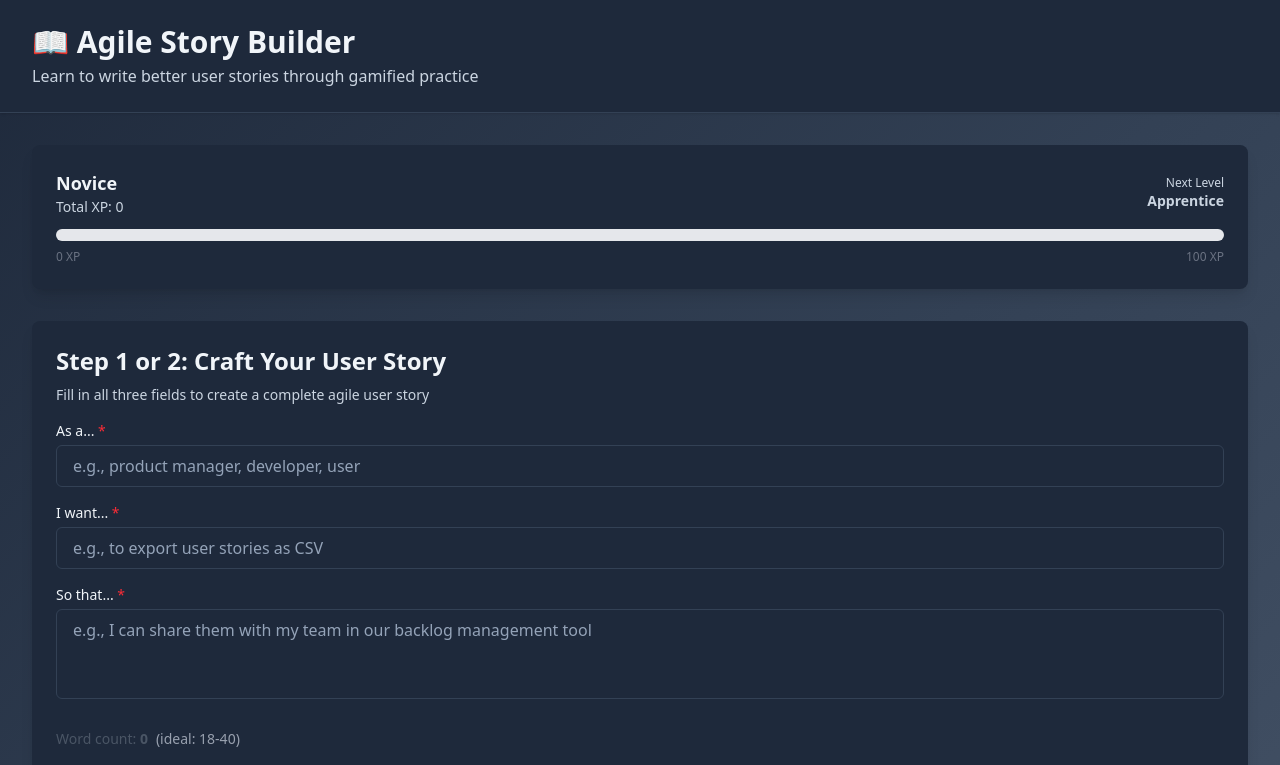
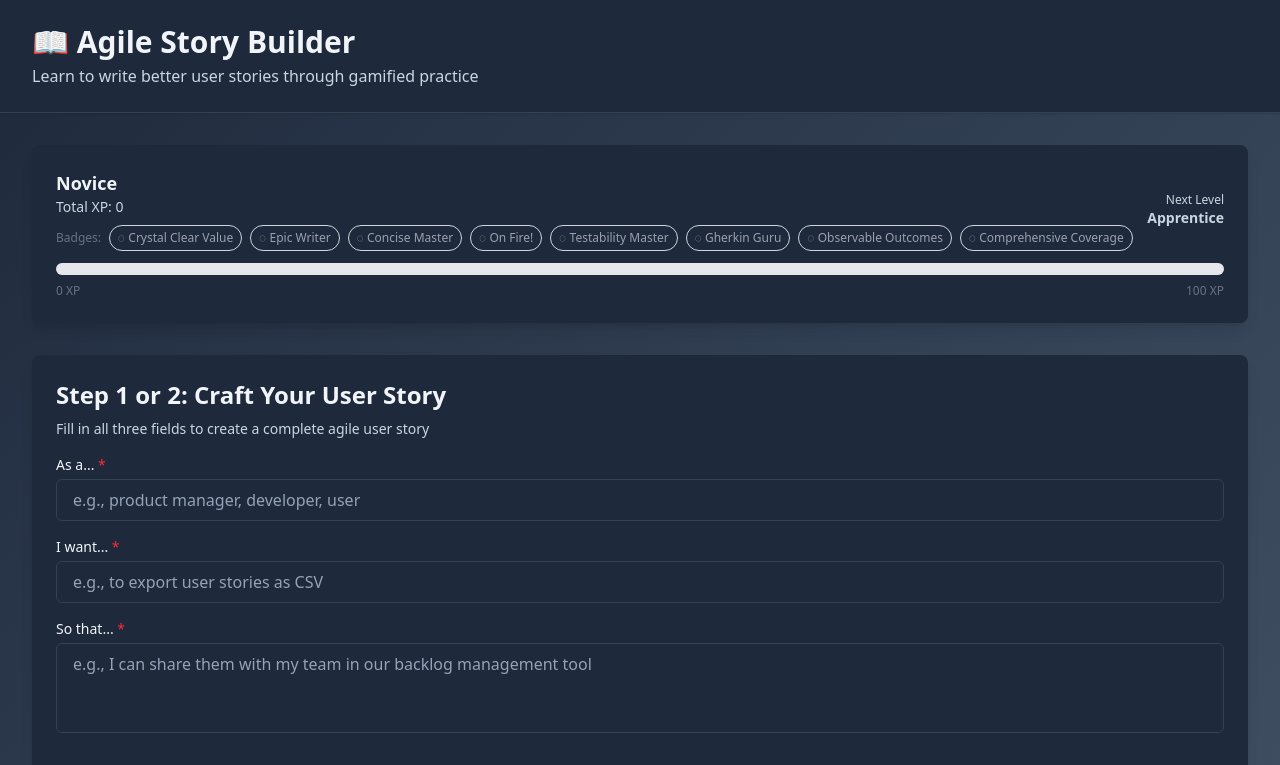
Before and after one commit to leejsinclair/kipling-v2, a React (Vite) app: page / in a window 1280 px wide. Shown: the top 765 px of the page. Built offline with nearby package versions, Linux system fonts and the light colour scheme.

Commit message:
feat: enhance achievement catalog for stories and criteria, update ProgressBar to display badges

```diff
--- a/src/App.jsx
+++ b/src/App.jsx
@@ -10,10 +10,11 @@ import CriteriaScoreBreakdown from './components/CriteriaScoreBreakdown';
 import CriteriaFeedbackPanel from './components/CriteriaFeedbackPanel';
 import StoryAndCriteriaExport from './components/StoryAndCriteriaExport';
 import CombinedScoreSummary from './components/CombinedScoreSummary';
-import { scoreStory, checkAchievements } from './scoringEngine';
-import { scoreCriteria, checkCriteriaAchievements } from './criteriaScoring';
+import { scoreStory, checkAchievements, STORY_ACHIEVEMENT_CATALOG } from './scoringEngine';
+import { scoreCriteria, checkCriteriaAchievements, CRITERIA_ACHIEVEMENT_CATALOG } from './criteriaScoring';
 
 function App() {
+  const badgeCatalog = [...STORY_ACHIEVEMENT_CATALOG, ...CRITERIA_ACHIEVEMENT_CATALOG];
   const [phase, setPhase] = useState('story'); // 'story', 'criteria', or 'complete'
   const [currentStory, setCurrentStory] = useState(null);
   const [draftStory, setDraftStory] = useState(null);
@@ -222,7 +223,11 @@ function App() {
       <main className="max-w-7xl mx-auto px-4 sm:px-6 lg:px-8 py-8">
         {/* Progress Bar */}
         <div className="mb-8">
-          <ProgressBar totalXP={totalXP} />
+          <ProgressBar
+            totalXP={totalXP}
+            allAchievements={allAchievements}
+            allBadges={badgeCatalog}
+          />
         </div>
 
         {/* Phase 1: Story Form */}
--- a/src/components/ProgressBar.jsx
+++ b/src/components/ProgressBar.jsx
@@ -1,7 +1,8 @@
 import { calculateProgression } from '../scoringEngine';
 
-export default function ProgressBar({ totalXP }) {
+export default function ProgressBar({ totalXP, allAchievements = [], allBadges = [] }) {
   const { currentLevel, nextLevel } = calculateProgression(totalXP);
+  const collectedIds = new Set(allAchievements.map((achievement) => achievement.id));
 
   const progressToNext = nextLevel
     ? ((totalXP - currentLevel.threshold) / (nextLevel.threshold - currentLevel.threshold)) * 100
@@ -13,6 +14,31 @@ export default function ProgressBar({ totalXP }) {
         <div>
           <h3 className="text-lg font-bold text-gray-800">{currentLevel.name}</h3>
           <p className="text-sm text-gray-600">Total XP: {totalXP}</p>
+          {allBadges.length > 0 && (
+            <div className="flex flex-wrap items-center gap-2 mt-2">
+              <span className="text-xs font-medium text-gray-500">Badges:</span>
+              {allBadges.map((badge) => {
+                const isCollected = collectedIds.has(badge.id);
+                const tooltipText = isCollected
+                  ? badge.description
+                  : `🔒 ${badge.requirement || badge.description}`;
+
+                return (
+                  <span
+                    key={badge.id}
+                    title={tooltipText}
+                    className={`text-xs px-2 py-1 rounded-full border ${
+                      isCollected
+                        ? 'bg-yellow-100 text-yellow-800 border-yellow-200'
+                        : 'bg-transparent text-gray-400 border-gray-300'
+                    }`}
+                  >
+                    {isCollected ? '🏆' : '◌'} {badge.name}
+                  </span>
+                );
+              })}
+            </div>
+          )}
         </div>
         {nextLevel && (
           <div className="text-right">
--- a/src/criteriaScoring.js
+++ b/src/criteriaScoring.js
@@ -34,6 +34,33 @@ const VALUE_VERBS = [
   'increase', 'reduce', 'enable', 'improve', 'access', 'save',
   'automate', 'simplify', 'enhance', 'provide', 'allow', 'ensure',
   'maintain', 'prevent', 'support', 'facilitate'
+];
+
+export const CRITERIA_ACHIEVEMENT_CATALOG = [
+  {
+    id: 'testability-master',
+    name: 'Testability Master',
+    description: 'Scored 50+ points on acceptance criteria',
+    requirement: 'Score at least 50 points on acceptance criteria'
+  },
+  {
+    id: 'gherkin-guru',
+    name: 'Gherkin Guru',
+    description: 'Perfect format score on acceptance criteria',
+    requirement: 'Achieve a format score of at least 9 in acceptance criteria'
+  },
+  {
+    id: 'observable-outcomes',
+    name: 'Observable Outcomes',
+    description: 'Excellent testability score (14+)',
+    requirement: 'Achieve a testability score of at least 14'
+  },
+  {
+    id: 'comprehensive-coverage',
+    name: 'Comprehensive Coverage',
+    description: 'Wrote 5+ high-quality acceptance criteria',
+    requirement: 'Write at least 5 criteria and score at least 45 points'
+  }
 ];
 
 /**
@@ -585,37 +612,22 @@ export function scoreSingleCriterion(criterion, format = 'gherkin', storyValue =
  */
 export function checkCriteriaAchievements(criteriaScore, criteriaCount, breakdown) {
   const achievements = [];
+  const getAchievement = (id) => CRITERIA_ACHIEVEMENT_CATALOG.find((achievement) => achievement.id === id);
 
   if (criteriaScore >= 50) {
-    achievements.push({
-      id: 'testability-master',
-      name: 'Testability Master',
-      description: 'Scored 50+ points on acceptance criteria'
-    });
+    achievements.push(getAchievement('testability-master'));
   }
 
   if (breakdown.format >= 9) {
-    achievements.push({
-      id: 'gherkin-guru',
-      name: 'Gherkin Guru',
-      description: 'Perfect format score on acceptance criteria'
-    });
+    achievements.push(getAchievement('gherkin-guru'));
   }
 
   if (breakdown.testability >= 14) {
-    achievements.push({
-      id: 'observable-outcomes',
-      name: 'Observable Outcomes',
-      description: 'Excellent testability score (14+)'
-    });
+    achievements.push(getAchievement('observable-outcomes'));
   }
 
   if (criteriaCount >= 5 && criteriaScore >= 45) {
-    achievements.push({
-      id: 'comprehensive-coverage',
-      name: 'Comprehensive Coverage',
-      description: 'Wrote 5+ high-quality acceptance criteria'
-    });
+    achievements.push(getAchievement('comprehensive-coverage'));
   }
 
   return achievements;
--- a/src/scoringEngine.js
+++ b/src/scoringEngine.js
@@ -52,6 +52,33 @@ const BUSINESS_METRICS = [
   'customer satisfaction', 'nps', 'utilization', 'capacity', 'backlog',
   'ticket', 'resolution time', 'processing time', 'load time', 'wait time',
   'abandonment', 'cart abandonment', 'bounce rate', 'click-through', 'ctr'
+];
+
+export const STORY_ACHIEVEMENT_CATALOG = [
+  {
+    id: 'crystal-clear',
+    name: 'Crystal Clear Value',
+    description: 'Scored 50+ points on a story',
+    requirement: 'Score at least 50 points on a single user story'
+  },
+  {
+    id: 'epic-writer',
+    name: 'Epic Writer',
+    description: 'Scored 55+ points on a story',
+    requirement: 'Score at least 55 points on a single user story'
+  },
+  {
+    id: 'concise-master',
+    name: 'Concise Master',
+    description: 'Wrote a high-quality story in 20 words or less',
+    requirement: 'Write a story of 20 words or fewer and score at least 40 points'
+  },
+  {
+    id: 'on-fire',
+    name: 'On Fire!',
+    description: 'Three consecutive stories with 40+ points',
+    requirement: 'Score 40+ points in three consecutive stories'
+  }
 ];
 
 /**
@@ -429,39 +456,24 @@ export function calculateProgression(totalXP) {
  */
 export function checkAchievements(score, wordCount, storyHistory = []) {
   const achievements = [];
+  const getAchievement = (id) => STORY_ACHIEVEMENT_CATALOG.find((achievement) => achievement.id === id);
 
   if (score >= 50) {
-    achievements.push({
-      id: 'crystal-clear',
-      name: 'Crystal Clear Value',
-      description: 'Scored 50+ points on a story'
-    });
+    achievements.push(getAchievement('crystal-clear'));
   }
 
   if (score >= 55) {
-    achievements.push({
-      id: 'epic-writer',
-      name: 'Epic Writer',
-      description: 'Scored 55+ points on a story'
-    });
+    achievements.push(getAchievement('epic-writer'));
   }
 
   if (wordCount <= 20 && score >= 40) {
-    achievements.push({
-      id: 'concise-master',
-      name: 'Concise Master',
-      description: 'Wrote a high-quality story in 20 words or less'
-    });
+    achievements.push(getAchievement('concise-master'));
   }
 
   if (storyHistory.length >= 3) {
     const recentScores = storyHistory.slice(-3).map(s => s.score);
     if (recentScores.every(s => s >= 40)) {
-      achievements.push({
-        id: 'on-fire',
-        name: 'On Fire!',
-        description: 'Three consecutive stories with 40+ points'
-      });
+      achievements.push(getAchievement('on-fire'));
     }
   }
 
```
